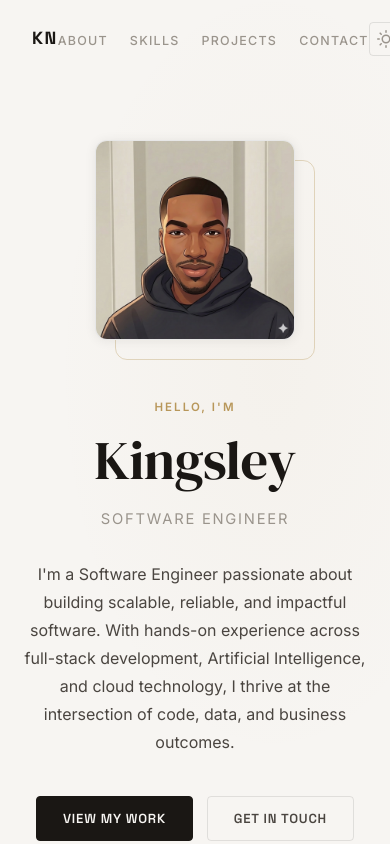
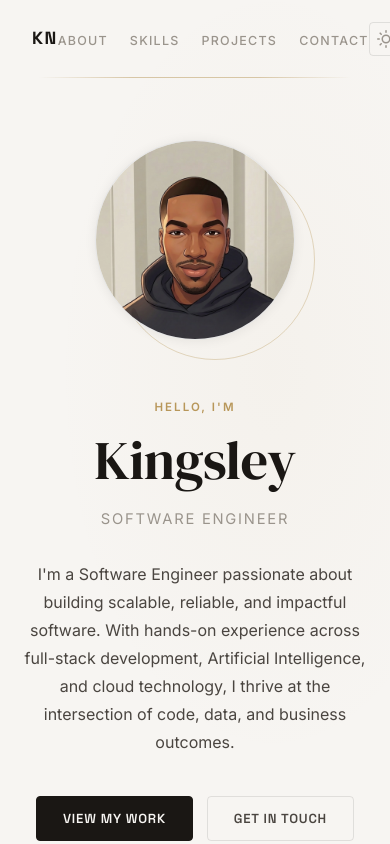
Before and after one commit to KingsleyND/portfolio, a plain HTML site: page Portfolio/index.html in a window 390 px wide. Shown: the top 844 px of the page. Drawn offline with Linux system fonts and the light colour scheme.

Commit message:
minor css

```diff
--- a/Portfolio/style.css
+++ b/Portfolio/style.css
@@ -189,11 +189,21 @@ ul { list-style: none; }
   background: rgba(247, 245, 242, 0.92);
   backdrop-filter: blur(20px);
   -webkit-backdrop-filter: blur(20px);
-  border-bottom: 1px solid var(--border);
   padding: 14px 0;
 }
 [data-theme="dark"] .nav.scrolled {
   background: rgba(17, 17, 16, 0.92);
+}
+
+.nav::after {
+  content: '';
+  position: absolute;
+  bottom: 0;
+  left: 50%;
+  transform: translateX(-50%);
+  width: 80%;
+  height: 1px;
+  background: linear-gradient(to right, transparent, var(--border-hover) 30%, var(--border-hover) 70%, transparent);
 }
 
 .nav__inner {
@@ -371,7 +381,7 @@ ul { list-style: none; }
 .about__image-container {
   width: 280px;
   height: 280px;
-  border-radius: var(--radius-lg);
+  border-radius: 50%;
   overflow: hidden;
   background: var(--bg-elevated);
   border: 1px solid var(--border);
@@ -388,7 +398,7 @@ ul { list-style: none; }
   right: -10px;
   width: 280px;
   height: 280px;
-  border-radius: var(--radius-lg);
+  border-radius: 50%;
   border: 1px solid var(--gold);
   opacity: 0.35;
   pointer-events: none;
@@ -815,8 +825,8 @@ ul { list-style: none; }
   .about__bio { max-width: 100%; }
   .about__actions { justify-content: center; }
   .about__image-wrap { width: 220px; height: 220px; }
-  .about__image-container { width: 200px; height: 200px; }
-  .about__image-wrap::after { width: 200px; height: 200px; }
+  .about__image-container { width: 200px; height: 200px; border-radius: 50%; }
+  .about__image-wrap::after { width: 200px; height: 200px; border-radius: 50%; }
 
   .projects__grid { grid-template-columns: 1fr; }
 }
```
